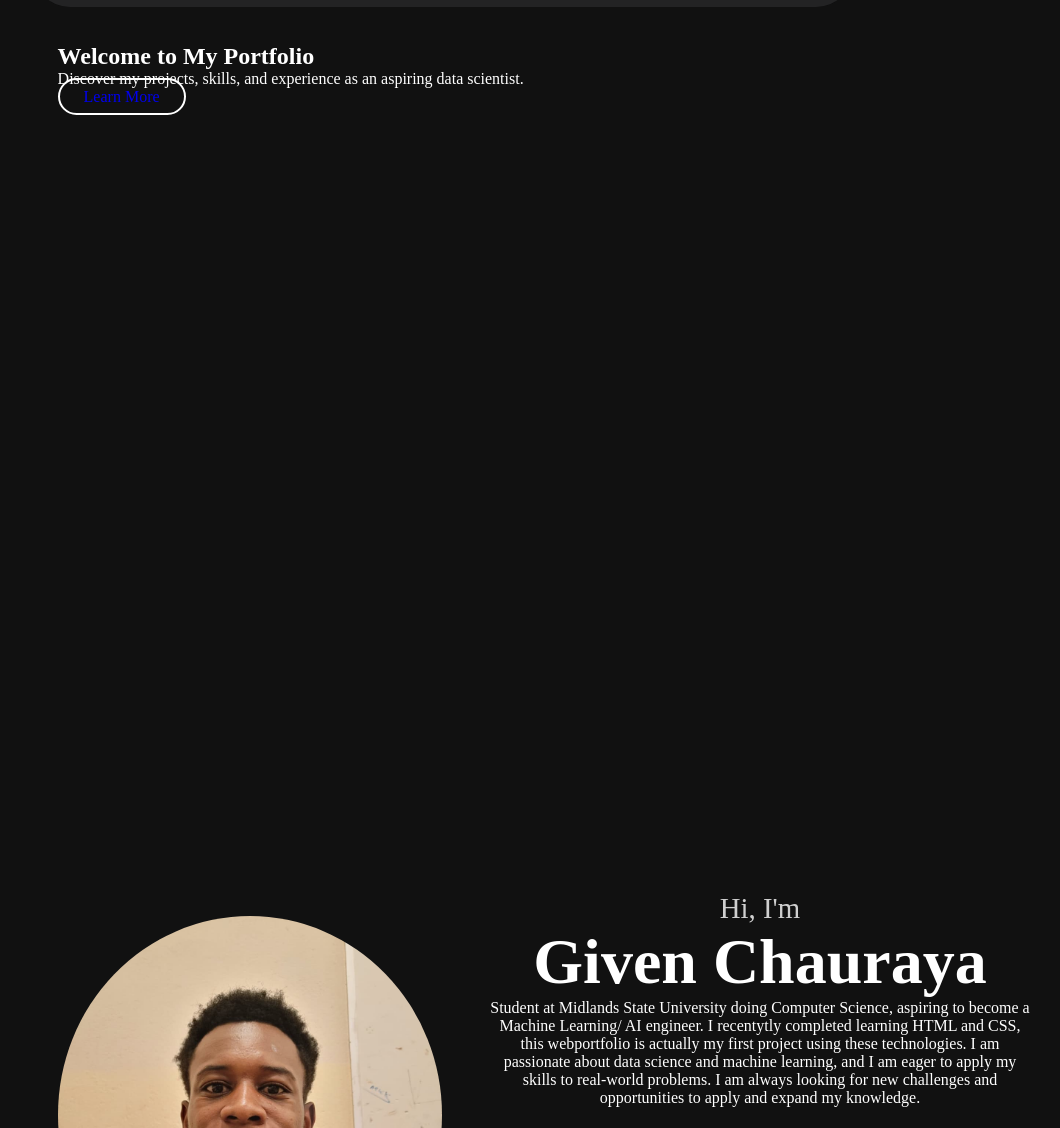
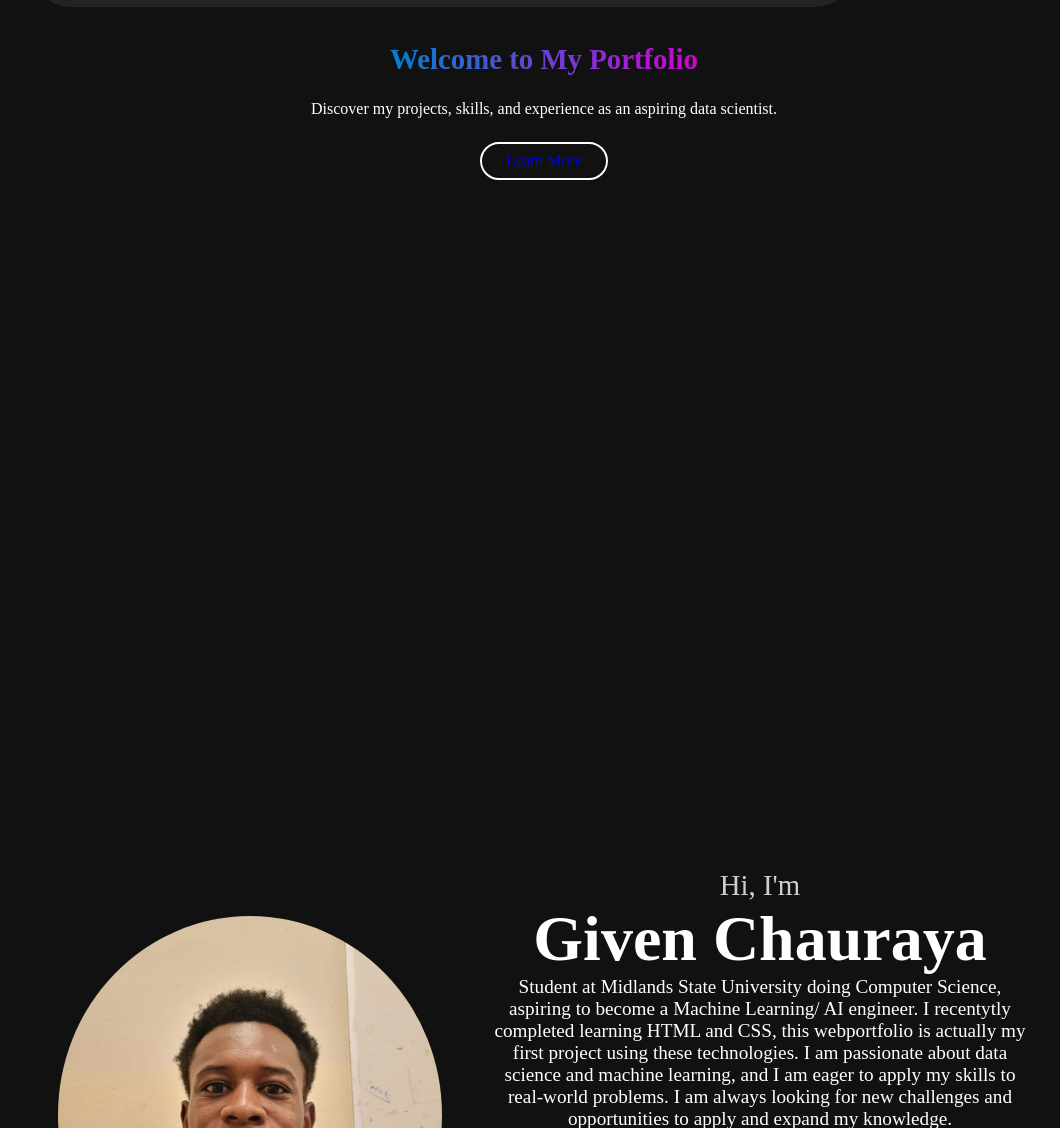
Before and after one commit to Chauraya/Web-portfolio, a plain HTML site: page index.html in a window 1280 px wide. Shown: the part 85-1213 px from the top of the page, without its empty margins (96-1156 px from the left). Drawn offline with nearby package versions, Linux system fonts and the light colour scheme.

Commit message:
Refactor style.css for improved layout and design

```diff
--- a/style.css
+++ b/style.css
@@ -127,6 +127,22 @@ body.light .visit-btn{
 body.light .counter-item p{
     color: #555;
 }
+.home-container{
+    display: flex;
+    flex-direction: column;
+    align-items: center;
+    justify-content: center;
+    text-align: center;
+    gap: 1.5rem;
+}
+.home-container h1{
+    background: linear-gradient(to right, #009dff, #ff00ff);
+    background-clip: text;
+    color: transparent;
+    font-size: 1.8rem;
+    font-weight: 600;
+    opacity: 0.8;
+}
 .skills{
     padding: 60px 20px;
     text-align: center;
@@ -202,6 +218,13 @@ section{
     align-items: center;
     justify-content: center;
     gap:10rem;
+}
+.about .about-container .text p{
+    font-size: 1.2rem;
+    display: flex;
+    flex-direction: column;
+    text-align: center;
+    gap: 1rem;
 }
 .about img{
     width:30vw;
```
